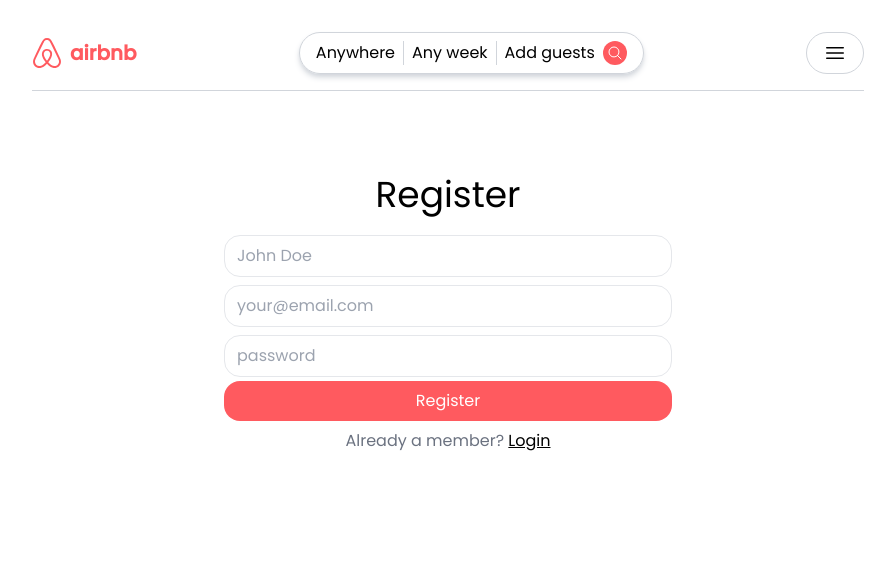
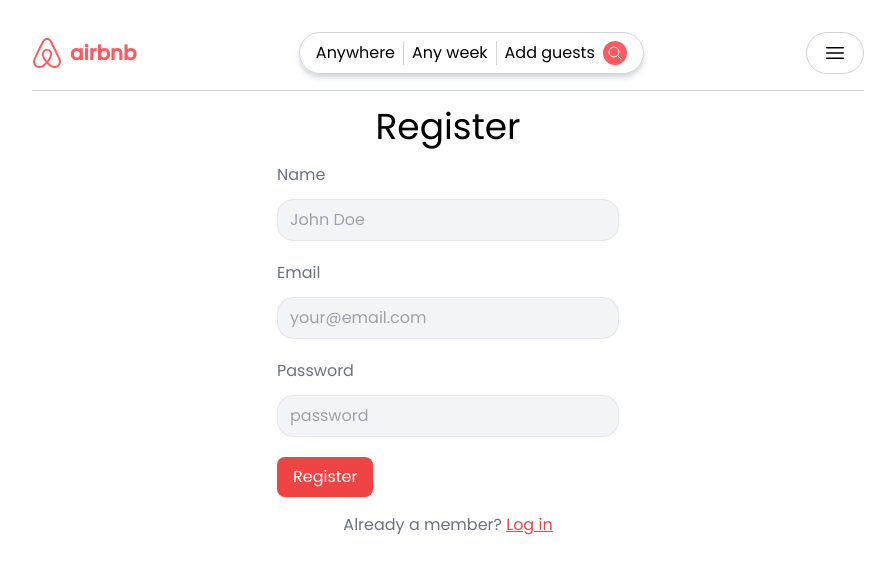
Before and after one commit to Mejiabrayan/airbnb-clone, a React (Vite) app in the folder client/: page /register in a window 1280 px wide. Shown: the top 574 px of the page, without its empty margins (192-1087 px from the left). Built offline with nearby package versions, Linux system fonts and the light colour scheme; no server answers.

Commit message:
Update registration page layout and content

```diff
--- a/client/src/pages/registerPage.jsx
+++ b/client/src/pages/registerPage.jsx
@@ -27,39 +27,59 @@
     return <Navigate to={'/login'} />;
   }
 
-
   return (
-    <div className='mt-4 grow flex items-center justify-around'>
-      <div className='mb-64'>
-        <h1 className='text-4xl text-center mb-4'>Register</h1>
-        <form className='max-w-md mx-auto' onSubmit={registerUser}>
+    <div className='py-4 px-8 flex flex-col min-h-screen max-w-4xl mx-auto'>
+      <h1 className='text-4xl mb-4 text-center'>Register</h1>
+      <form className='max-w-md mx-auto' onSubmit={registerUser}>
+        <div className='flex flex-col mb-4'>
+          <label className='text-gray-500 mb-2' htmlFor='name'>
+            Name
+          </label>
           <input
+            className='bg-gray-100 border-2 border-gray-200 p-2 rounded-lg'
             type='text'
             placeholder='John Doe'
             value={name}
             onChange={(ev) => setName(ev.target.value)}
+            id='name'
           />
+        </div>
+        <div className='flex flex-col mb-4'>
+          <label className='text-gray-500 mb-2' htmlFor='email'>
+            Email
+          </label>
           <input
+            className='bg-gray-100 border-2 border-gray-200 p-2 rounded-lg'
             type='email'
             placeholder='your@email.com'
             value={email}
             onChange={(ev) => setEmail(ev.target.value)}
+            id='email'
           />
+        </div>
+        <div className='flex flex-col mb-4'>
+          <label className='text-gray-500 mb-2' htmlFor='password'>
+            Password
+          </label>
           <input
+            className='bg-gray-100 border-2 border-gray-200 p-2 rounded-lg'
             type='password'
             placeholder='password'
             value={password}
             onChange={(ev) => setPassword(ev.target.value)}
+            id='password'
           />
-          <button className='primary'>Register</button>
-          <div className='text-center py-2 text-gray-500'>
-            Already a member?{' '}
-            <Link className='underline text-black' to={'/login'}>
-              Login
-            </Link>
-          </div>
-        </form>
-      </div>
+        </div>
+        <button className='bg-red-500 hover:bg-red-600 text-white py-2 px-4 rounded-lg mb-4'>
+          Register
+        </button>
+        <div className='text-center text-gray-500'>
+          Already a member?{' '}
+          <Link className='underline text-red-500' to={'/login'}>
+            Log in
+          </Link>
+        </div>
+      </form>
     </div>
   );
 }
```
